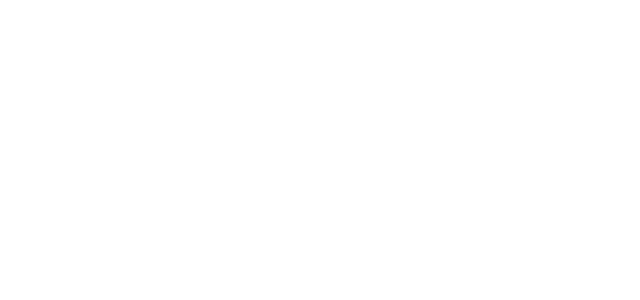
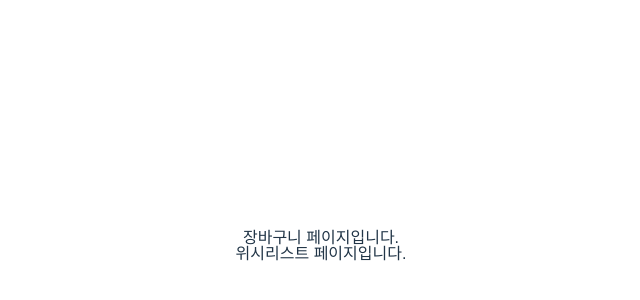
Before and after one commit to Born-here/cos, a React (Vite) app: page / in a window 1280 px wide. Shown: the part 154-454 px from the top of the page, without its empty margins (319-959 px from the left). Built offline with nearby package versions, Linux system fonts and the light colour scheme.

Commit message:
Cart, Wish 페이지: 테스트 완료

```diff
--- a/src/pages/mypage/Cart.jsx
+++ b/src/pages/mypage/Cart.jsx
@@ -0,0 +1,9 @@
+const Cart = () => {
+    return (
+        <div>
+            <h2>장바구니 페이지입니다.</h2>
+        </div>
+    );
+};
+
+export default Cart;
--- a/src/pages/mypage/Wish.jsx
+++ b/src/pages/mypage/Wish.jsx
@@ -0,0 +1,9 @@
+const Wish = () => {
+    return (
+        <div>
+            <h2>위시리스트 페이지입니다.</h2>
+        </div>
+    );
+};
+
+export default Wish;
--- a/src/pages/testSite/TestJoSJ.jsx
+++ b/src/pages/testSite/TestJoSJ.jsx
@@ -1,12 +1,15 @@
 // 조성주
 
+import Cart from '../mypage/Cart';
+import Wish from '../mypage/Wish';
 
 const TestJoSJ = () => {
-  return (
-    <>
-
-    </>
-  );
+    return (
+        <>
+            <Cart />
+            <Wish />
+        </>
+    );
 };
 
 export default TestJoSJ;
```
Also changed, not shown: 1 other file (tests, documents, lock files or other folders).
